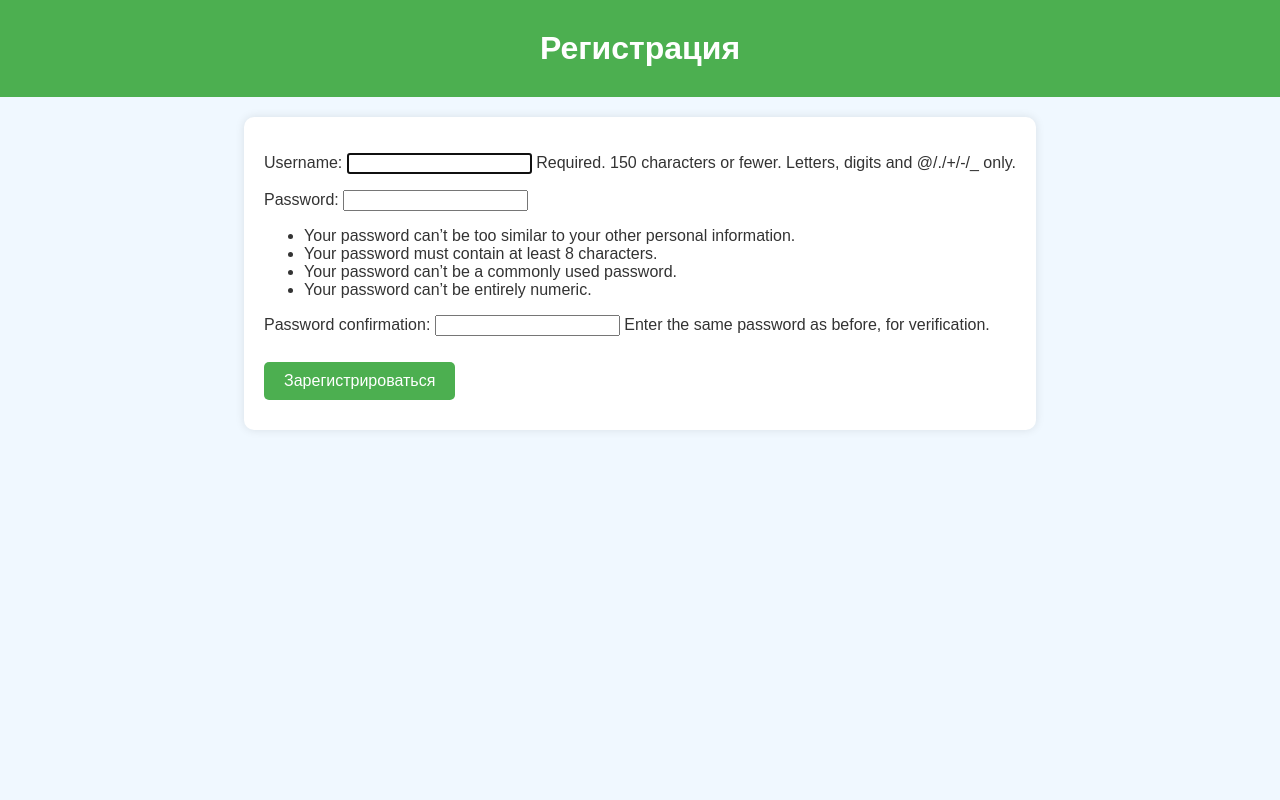
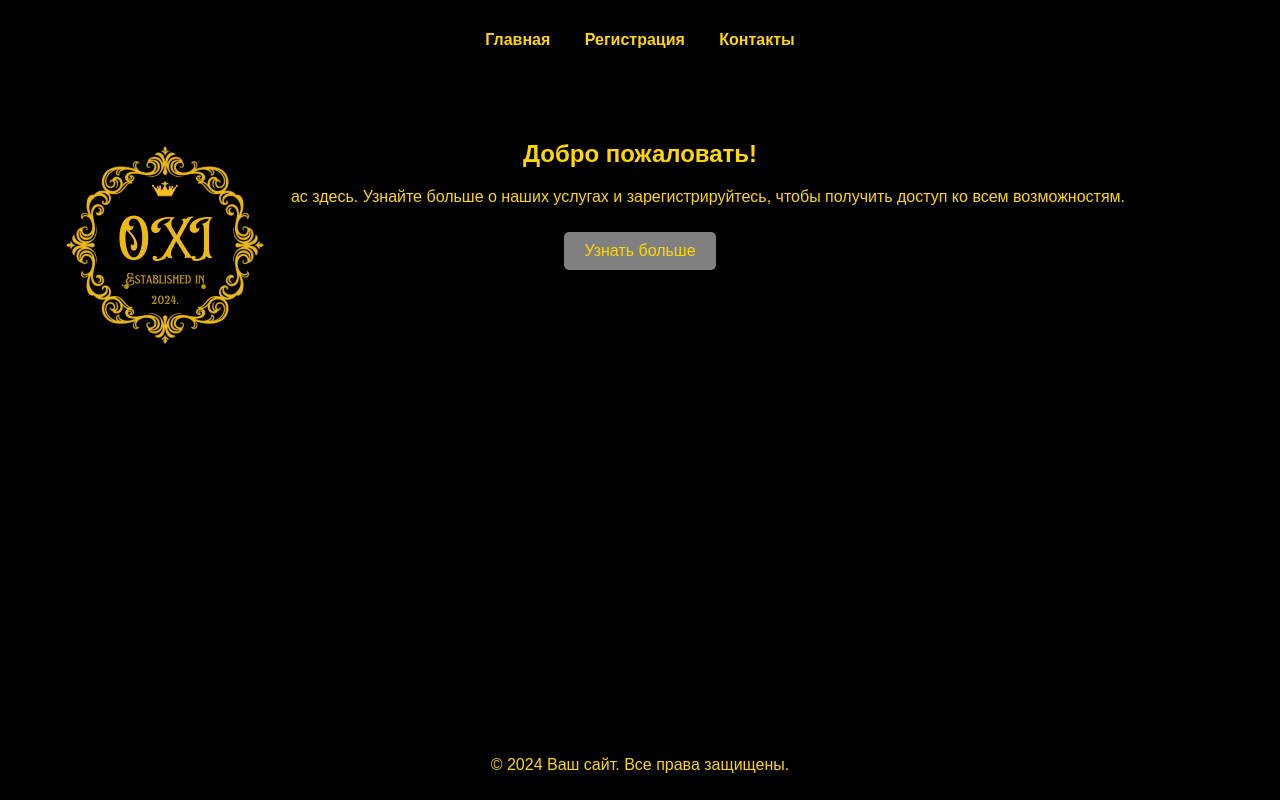
Before and after one commit to GrinevichEvgen/TODO, a Django app: page / in a window 1280 px wide. Run offline with Django 4.2, Linux system fonts and the light colour scheme.

Commit message:
add register

```diff
--- a/notes/urls.py
+++ b/notes/urls.py
@@ -1,7 +1,8 @@
 from django.urls import path
-from .views import register, home
+from .views import register, home, login_view
 
 urlpatterns = [
-    path('', register, name='register'),
-    path('home/', home, name='home'),
+    path('', home, name='home'),
+    path('register/', register, name='register'),
+    path('login/', login_view, name='login'),
 ]
--- a/notes/views.py
+++ b/notes/views.py
@@ -34,3 +34,7 @@
 
 def home(request):
     return render(request, 'notes/home.html')
+
+
+def login_view(request):
+    return render(request, 'notes/login.html')
--- /dev/null
+++ b/static/css/styles.css
@@ -0,0 +1,77 @@
+body {
+    font-family: 'small', sans-serif;
+    background-color: #000;
+    color: #ffd700;
+    margin: 0;
+    padding: 0;
+}
+
+header {
+    background-color: #000000;
+    padding: 15px 0;
+}
+
+nav ul {
+    list-style-type: none;
+    padding: 0;
+    text-align: center;
+}
+
+nav ul li {
+    display: inline;
+    margin: 0 15px;
+}
+
+nav ul li a {
+    color: gold;
+    text-decoration: none;
+    font-weight: bold;
+}
+
+main {
+    padding: 20px;
+    text-align: center;
+}
+
+.welcome-section {
+    background-color: #000000;
+    padding: 20px;
+    border-radius: 10px;
+    margin-bottom: 20px;
+    position: relative;
+}
+
+.logo-container {
+    position: absolute;
+    top: 20px;
+    left: 20px;
+}
+
+.logo {
+    width: 250px; /* Уменьшение размера эмблемы */
+    height: auto;
+}
+
+.btn {
+    padding: 10px 20px;
+    background-color: #000000;
+    color: gold;
+    text-decoration: none;
+    border-radius: 5px;
+    display: inline-block;
+    margin-top: 10px;
+}
+
+.btn-primary {
+    background-color: grey;
+}
+
+footer {
+    background-color: #000000;
+    color: gold;
+    text-align: center;
+    padding: 10px 0;
+    position: fixed;
+    width: 100%;
+    bottom: 0;
+}
--- a/templates/notes/home.html
+++ b/templates/notes/home.html
@@ -1,56 +1,33 @@
-{% load static %}
 <!DOCTYPE html>
-<html lang="ru">
+<html lang="en">
 <head>
+    <meta charset="UTF-8">
     <title>Домашняя страница</title>
-    <style>
-        body {
-            font-family: Arial, sans-serif;
-            background-color: #f0f8ff;
-            color: #333;
-            margin: 0;
-            padding: 0;
-        }
-        header {
-            background-color: #4CAF50;
-            color: white;
-            padding: 10px 0;
-            text-align: center;
-        }
-        h1 {
-            font-size: 2.5em;
-            margin: 20px 0;
-        }
-        .container {
-            padding: 20px;
-            text-align: center;
-        }
-        .button {
-            background-color: #4CAF50;
-            border: none;
-            color: white;
-            padding: 15px 32px;
-            text-align: center;
-            text-decoration: none;
-            display: inline-block;
-            font-size: 16px;
-            margin: 4px 2px;
-            cursor: pointer;
-            border-radius: 12px;
-        }
-        .button:hover {
-            background-color: #45a049;
-        }
-    </style>
+    {% load static %}
+    <link rel="stylesheet" href="{% static 'css/styles.css' %}">
 </head>
 <body>
     <header>
-        <img src="{% static 'static/media/oxi_emblem.png' %}" alt="OXI Emblem" class="logo">
-        <h1>Добро пожаловать в OXI!</h1>
+        <nav>
+            <ul>
+                <li><a href="{% url 'home' %}">Главная</a></li>
+                <li><a href="{% url 'register' %}">Регистрация</a></li>
+                <li><a href="#">Контакты</a></li>
+            </ul>
+        </nav>
     </header>
-    <div class="container">
-        <p>Мы рады видеть вас здесь. Исследуйте наш сайт и наслаждайтесь его возможностями!</p>
-        <a href="#" class="button">Узнать больше</a>
-    </div>
+    <main>
+        <section class="welcome-section">
+            <div class="logo-container">
+                <img src="{% static 'media/oxi_emblem.png' %}" alt="Логотип" class="logo">
+            </div>
+            <h1>Добро пожаловать!</h1>
+            <p>Мы рады видеть вас здесь. Узнайте больше о наших услугах и зарегистрируйтесь, чтобы получить доступ ко всем возможностям.</p>
+            <a href="{% url 'register' %}" class="btn btn-primary">Узнать больше</a>
+        </section>
+    </main>
+    <footer>
+        <p>© 2024 Ваш сайт. Все права защищены.</p>
+    </footer>
 </body>
 </html>
--- a/templates/notes/register.html
+++ b/templates/notes/register.html
@@ -1,65 +1,27 @@
 <!DOCTYPE html>
-<html lang="ru">
+<html lang="en">
 <head>
+    <meta charset="UTF-8">
     <title>Регистрация</title>
-    <style>
-        body {
-            font-family: Arial, sans-serif;
-            background-color: #f0f8ff;
-            color: #333;
-            margin: 0;
-            padding: 0;
-        }
-        header {
-            background-color: #4CAF50;
-            color: white;
-            padding: 10px 0;
-            text-align: center;
-        }
-        h2 {
-            font-size: 2em;
-            margin: 20px 0;
-        }
-        .container {
-            padding: 20px;
-            text-align: center;
-        }
-        form {
-            display: inline-block;
-            text-align: left;
-            background-color: #fff;
-            padding: 20px;
-            border-radius: 10px;
-            box-shadow: 0 0 10px rgba(0, 0, 0, 0.1);
-        }
-        button {
-            background-color: #4CAF50;
-            border: none;
-            color: white;
-            padding: 10px 20px;
-            text-align: center;
-            text-decoration: none;
-            display: inline-block;
-            font-size: 16px;
-            margin: 10px 0;
-            cursor: pointer;
-            border-radius: 5px;
-        }
-        button:hover {
-            background-color: #45a049;
-        }
-    </style>
+    {% load static %}
+    <link rel="stylesheet" href="{% static 'css/styles.css' %}">
 </head>
 <body>
-    <header>
-        <h2>Регистрация</h2>
-    </header>
-    <div class="container">
-        <form method="post">
-            {% csrf_token %}
-            {{ form.as_p }}
-            <button type="submit">Зарегистрироваться</button>
-        </form>
-    </div>
+    <h1>Регистрация в OXI</h1>
+    <form method="post">
+        {% csrf_token %}
+        <label for="username">Имя пользователя:</label>
+        <input type="text" id="username" name="username" required>
+
+        <label for="email">Электронная почта:</label>
+        <input type="email" id="email" name="email" required>
+
+        <label for="password">Пароль:</label>
+        <input type="password" id="password" name="password" required>
+
+        <button type="submit">Зарегистрироваться</button>
+    </form>
+    <p>Регистрируясь, вы соглашаетесь с нашими <a href="#">условиями использования</a> и <a href="#">политикой конфиденциальности</a>.</p>
+    <p>Уже зарегистрированы? <a href="{% url 'login' %}">Войти</a></p>
 </body>
 </html>
```
Also changed, not shown: templates/notes/login.html (added, +22 -0 lines), static/media/oxi_emblem.png (added).
